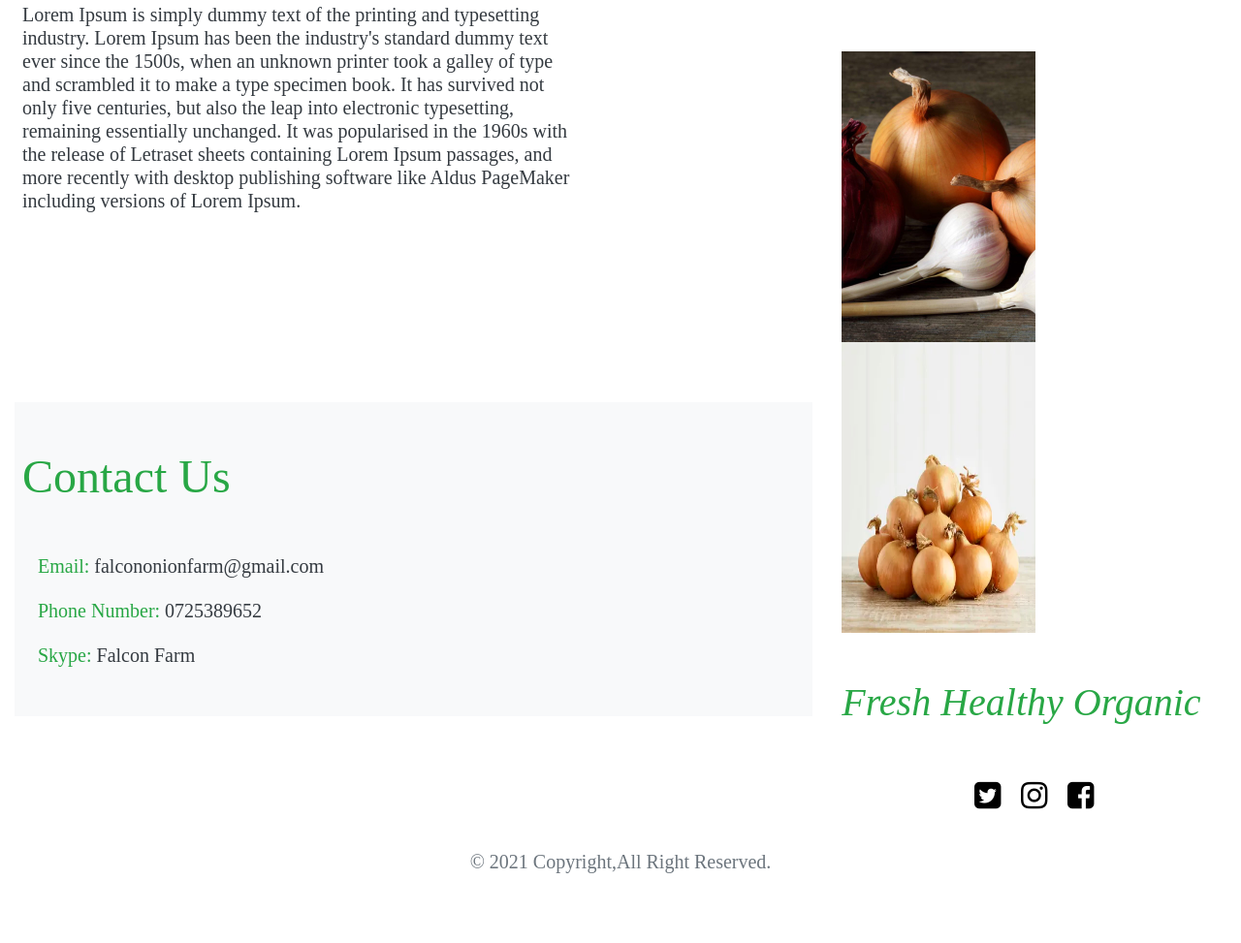
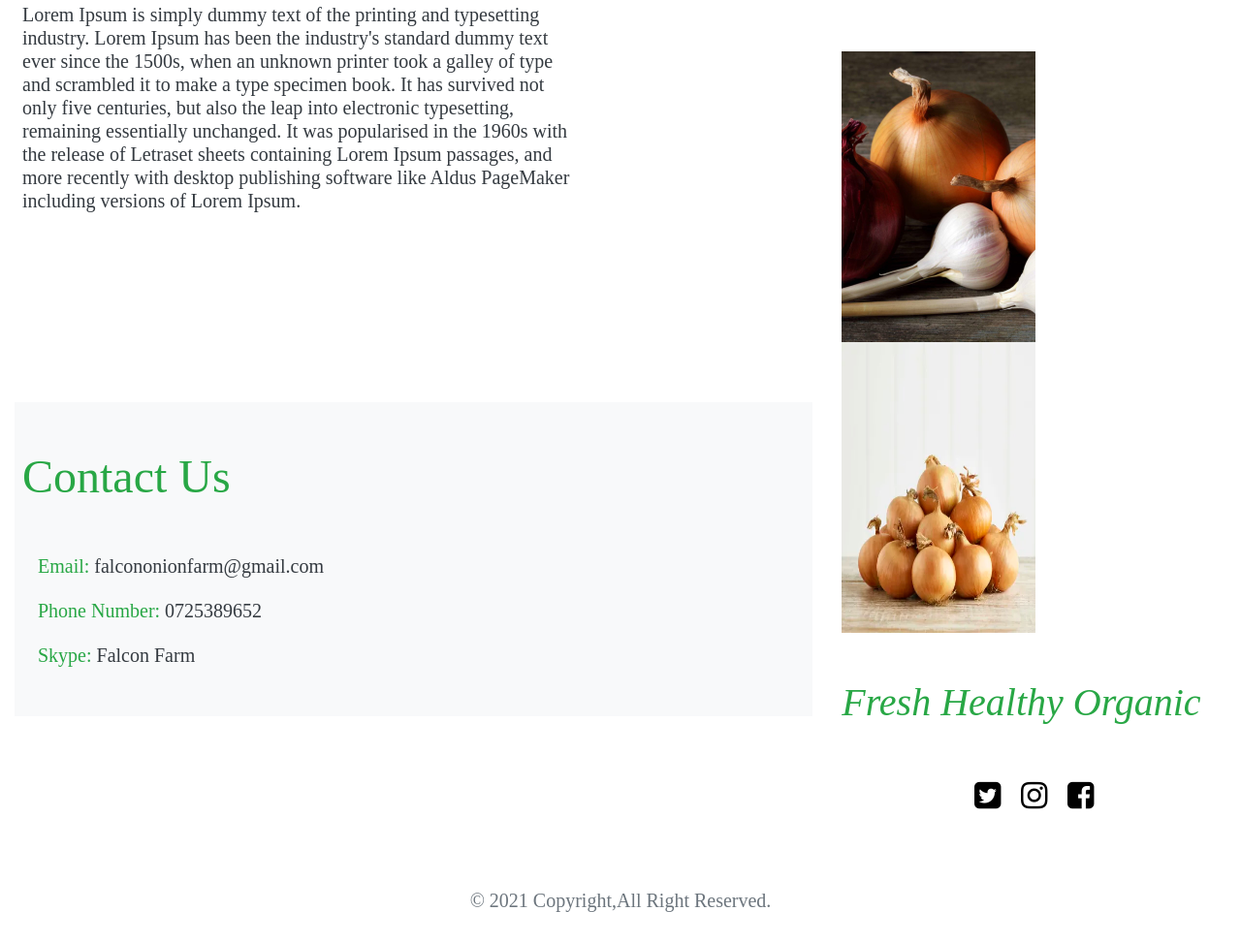
Before and after one commit to LarryNgugi/Onion-farm, a plain HTML site: page index.html in a window 1280 px wide. Shown: the part 939-1912 px from the top of the page at 97% size. Before the commit the page ends 1872 px from the top, so only its background shows below. Drawn offline with nearby package versions, Linux system fonts and the light colour scheme.

```diff
--- a/index.html
+++ b/index.html
@@ -54,7 +54,6 @@
                             Contact
                         </a>
                     </li>
-
                 </ul>
             </div>
         </div>
@@ -131,7 +130,7 @@
 
             <div class="footer-copyright py-3">
 
-                <h5 class="text-center text-muted font-size py-2 my-2 "> © 2021 Copyright,All Right Reserved. </h5>
+                <h5 class="text-center text-muted font-size mt-5 py-2 my-2 "> © 2021 Copyright,All Right Reserved. </h5>
 
             </div>
 
```
Also changed, not shown: styles.css (+4 -3 lines).
